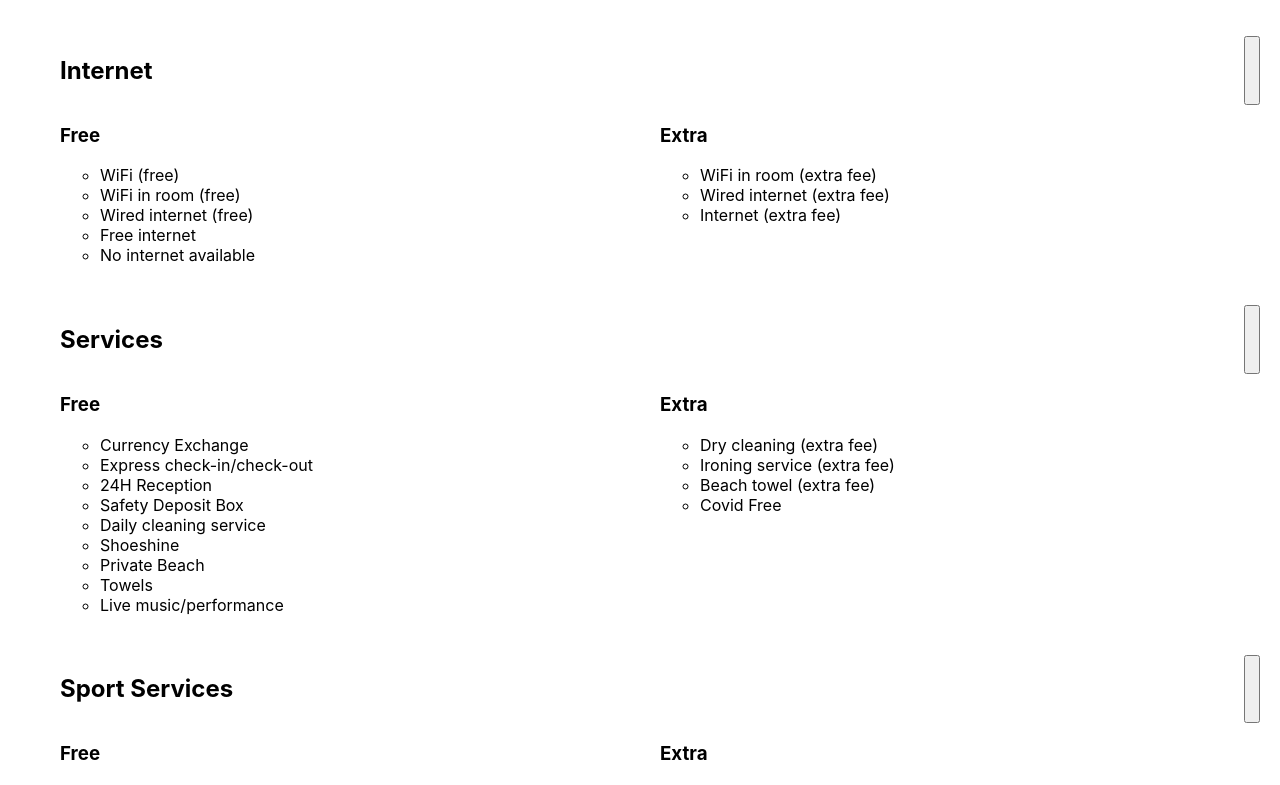
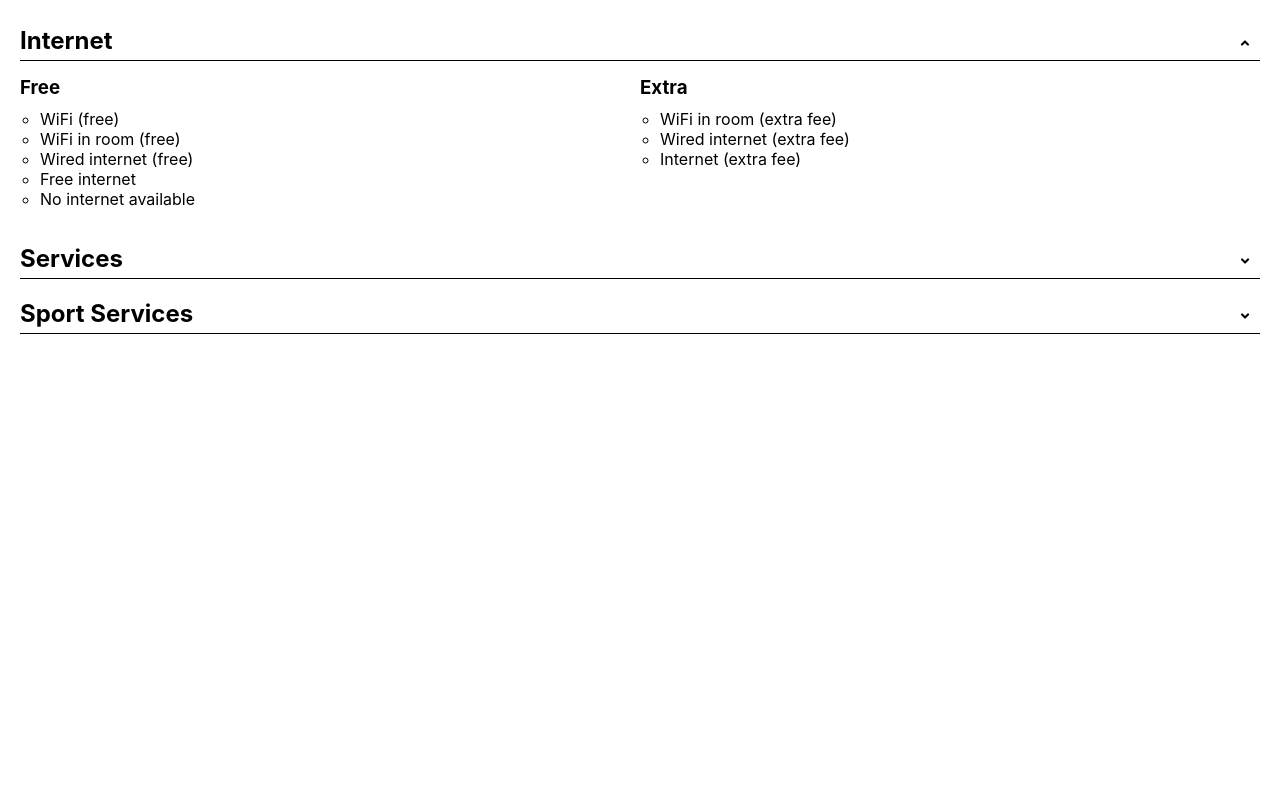
Before and after one commit to inesppino/service-category, a React (Create React App) app: page / in a window 1280 px wide. Shown: the top 785 px of the page. Built offline with nearby package versions, Linux system fonts and the light colour scheme.

Commit message:
feat(app.scss): añadidas clases y algun estilo

```diff
--- a/public/index.html
+++ b/public/index.html
@@ -8,7 +8,10 @@
       name="description"
       content="Web site created using create-react-app"
     />
+    <link rel="stylesheet" href="https://use.fontawesome.com/releases/v5.4.2/css/all.css" integrity="sha384-/rXc/GQVaYpyDdyxK+ecHPVYJSN9bmVFBvjA/9eOB+pb3F2w2N6fc5qB9Ew5yIns"
+       crossorigin="anonymous">
     <link rel="apple-touch-icon" href="%PUBLIC_URL%/logo192.png" />
+
     <!--
       manifest.json provides metadata used when your web app is installed on a
       user's mobile device or desktop. See https://developers.google.com/web/fundamentals/web-app-manifest/
--- a/src/App.scss
+++ b/src/App.scss
@@ -1,14 +1,72 @@
+.service-category-main-list {
+  padding: 0;
+}
+
 .card-container {
-  padding: 1.25rem;
+  padding: 0.625rem 1.25rem;
+}
+
+.card-container.inactive-collapsible {
+  div button {
+    transform: rotate(180deg);
+    vertical-align: middle;
+  }
+  .card-lists-container {
+    display: none;
+  }
 }
 
 .card-title-container {
   display: flex;
   justify-content: space-between;
+  align-items: center;
+  border-bottom: 0.0625rem solid black;
+
+  button {
+    width: 1.875rem;
+    height: 1.25rem;
+    border: none;
+    background: transparent;
+    padding: 0;
+    outline-color: black;
+    &:hover {
+      opacity: 0.7;
+      cursor: pointer;
+    }
+    i {
+      vertical-align: auto;
+    }
+  }
+  h2 {
+    margin: 0 0 0.3125rem;
+  }
 }
+
 
 .card-lists-container {
   display: grid;
   grid-template-columns: 1fr 1fr;
   grid-template-rows: auto;
+
+  div {
+    padding: 0.9375rem 0;
+  }
+
+  h3 {
+    margin: 0 0 0.625rem;
+  }
+
+  ul {
+    padding: 0 0 0 1.25rem;
+    li span {
+      font-size: 14px;
+      font-style: oblique;
+    }
+  }
 }
+
+@media all and (max-width: 572px){
+  .card-lists-container {
+    grid-template-columns: 1fr;
+  }
+}
```
